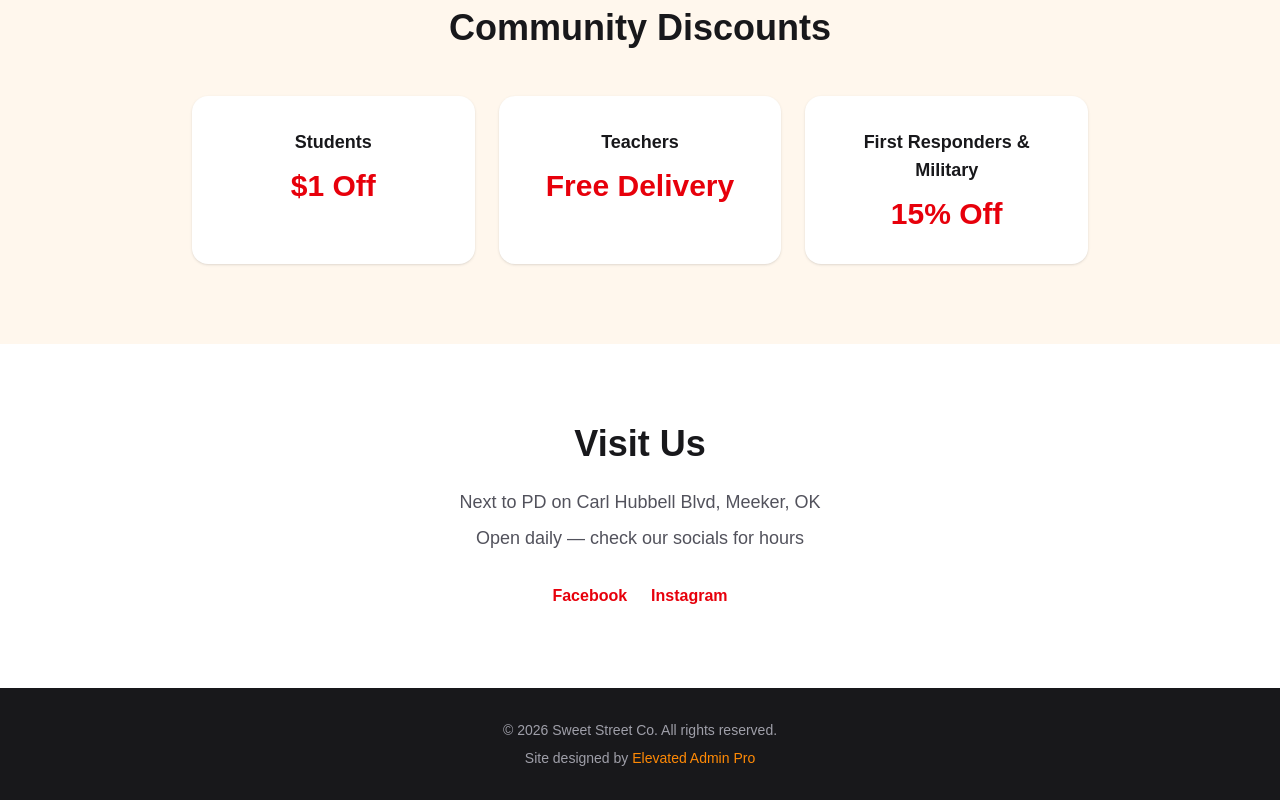
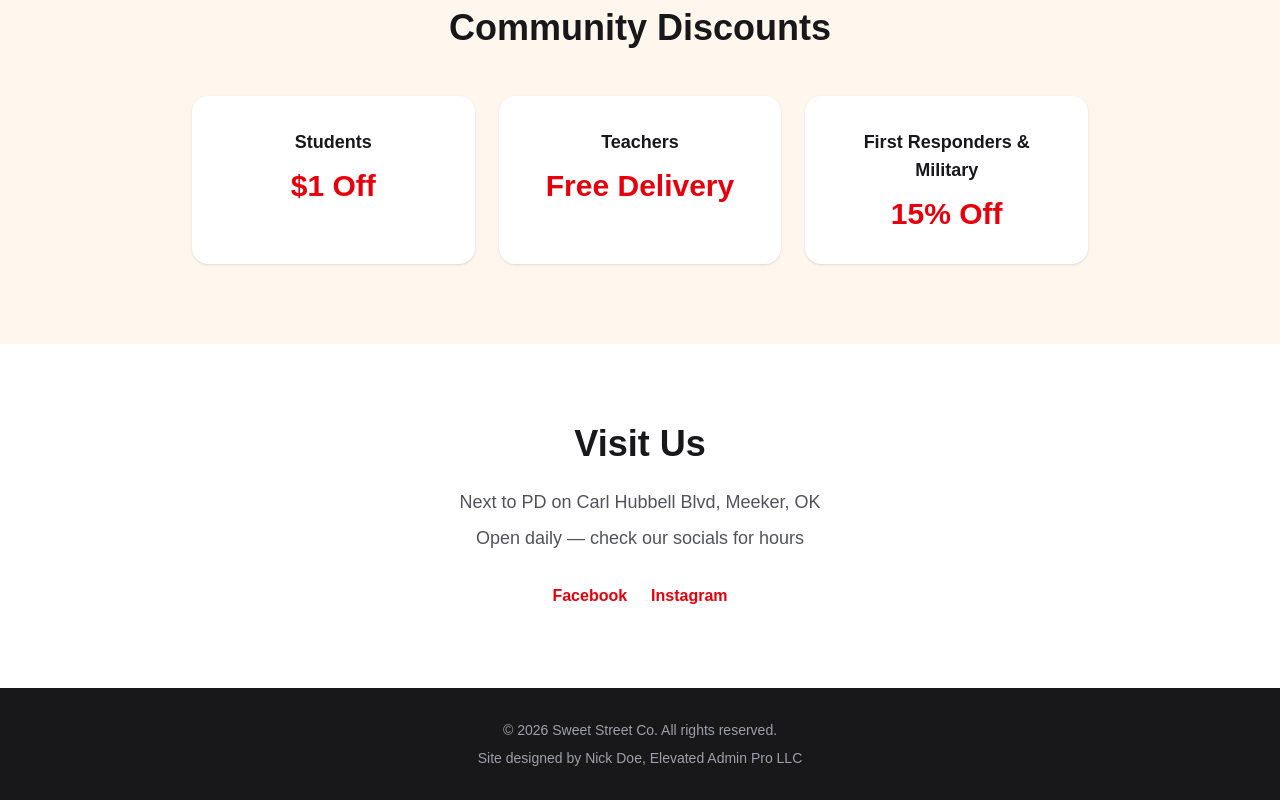
Before and after one commit to nickzdoe-bit/sweet-street-co, a Next.js app: page / in a window 1280 px wide. Shown: the part 1968-2768 px from the top of the page. Built offline with nearby package versions, Linux system fonts and the light colour scheme.

Commit message:
Update footer credit with full business name

```diff
--- a/src/app/page.tsx
+++ b/src/app/page.tsx
@@ -140,10 +140,7 @@ export default function Home() {
     <footer className="bg-zinc-900 py-8 px-6 text-center text-sm text-zinc-400">
       <p>© 2026 Sweet Street Co. All rights reserved.</p>
       <p className="mt-2">
-        Site designed by{" "}
-        <a href="#" className="text-orange-400 hover:underline">
-          Elevated Admin Pro
-        </a>
+        Site designed by Nick Doe, Elevated Admin Pro LLC
       </p>
     </footer>
     </>
```
